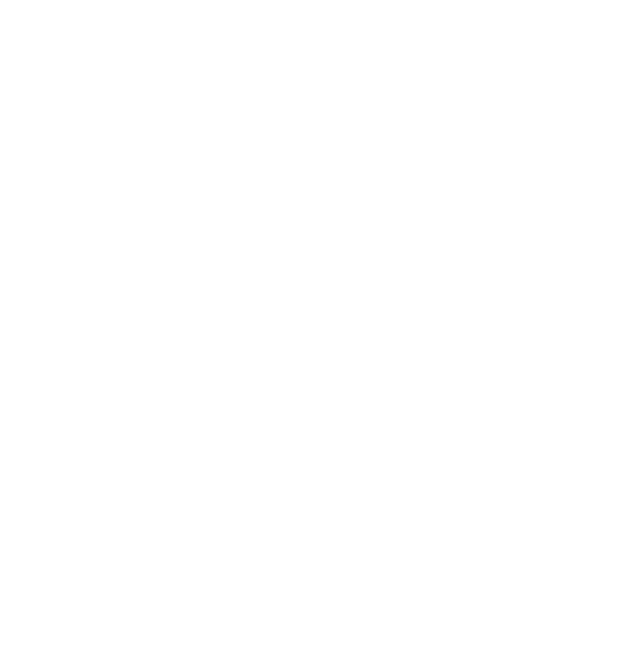
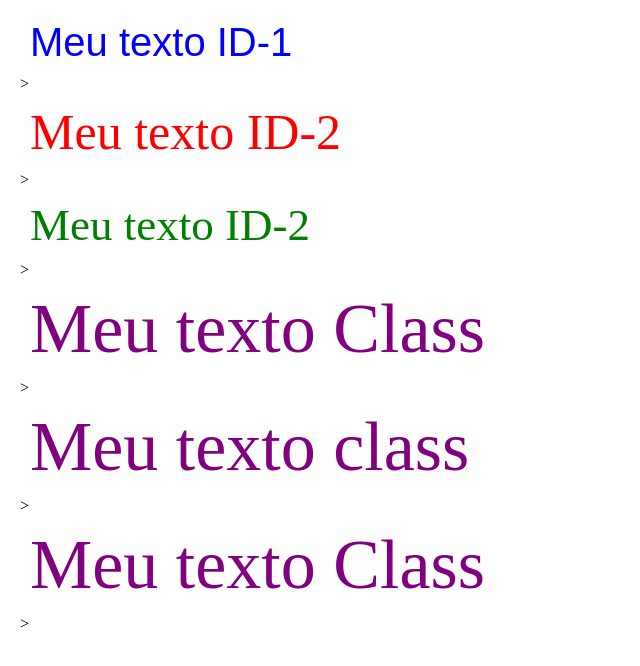
Before and after one commit to LeoScalisse/Projeto2-1ESPJ, a plain HTML site: page index.HTML in a window 1280 px wide. Shown: the whole page, without its empty margins (0-640 px from the left). Drawn offline with Linux system fonts and the light colour scheme.

Commit message:
feat: Ajustes do index e css

```diff
--- a/index.HTML
+++ b/index.HTML
@@ -8,6 +8,12 @@
     <title>Projeto2</title>
 </head>
 <body>
+    <p id="texto1" >Meu texto ID-1</p>>
+    <p id="texto2">Meu texto ID-2</p>>
+    <p id="texto3">Meu texto ID-2</p>>
 
+    <p class="texto" >Meu texto Class</p>>
+    <p class="texto">Meu texto class</p>>
+    <p class="texto">Meu texto Class</p>>
 </body>
 </html>
--- a/src/css/estilo.css
+++ b/src/css/estilo.css
@@ -1,3 +1,37 @@
 *{
-    margin:0;
+    margin:10px; // Remove espaço externo
+    padding:0; // Remove espeço interno
+    box-sizing:border-box; //largura/altura do elemento evitando que estoure
+
 }
+
+/*
+margin: 10px; todos os lados
+margin: 10px 20px; 10px(cima/baixo) 20px(esquerda/direta)
+margin: 10px  15px 20 px 10px; (sentido horário, cima, direira, baixo, esquerda
+*/
+
+body{
+    background: tansparent;
+}
+
+#texto1{
+    color: blue;
+    font-size:40px;
+    font-family:"Arial";
+}
+#texto2{
+    color: red;
+    font-size:50px;
+    font-family:"poppins";
+}
+
+#texto3{
+    color: green;
+    font-size:45px;
+    font-family:"times new Roman";
+}
+.texto{
+    color:purple;
+    font-size: 70px;
+}
```
